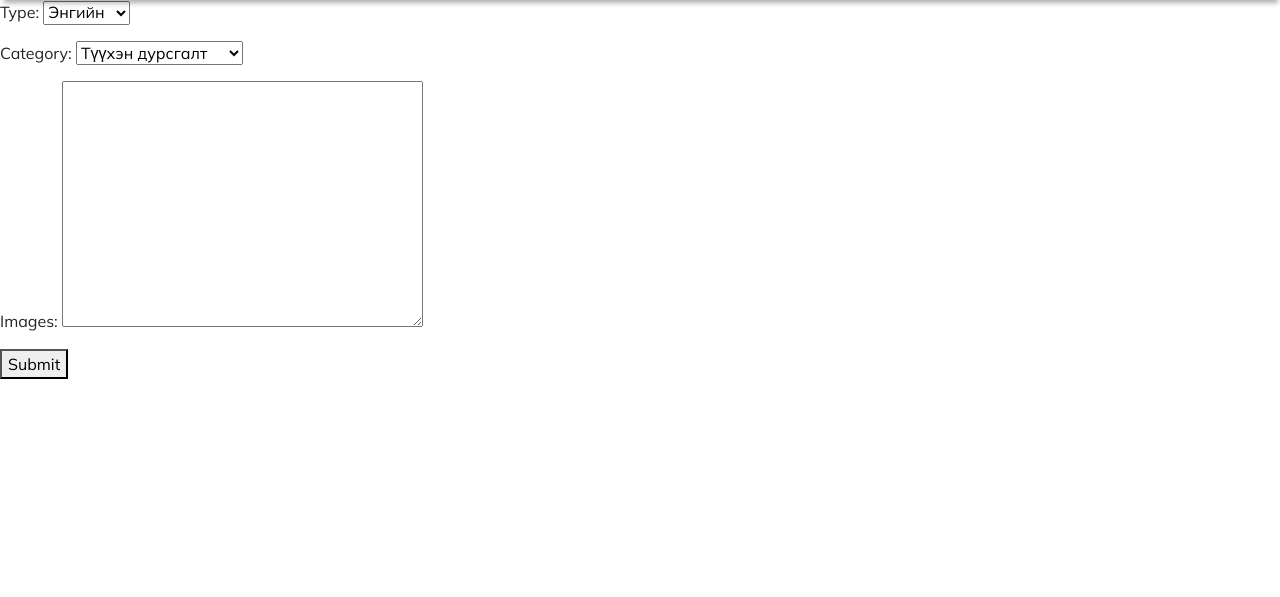
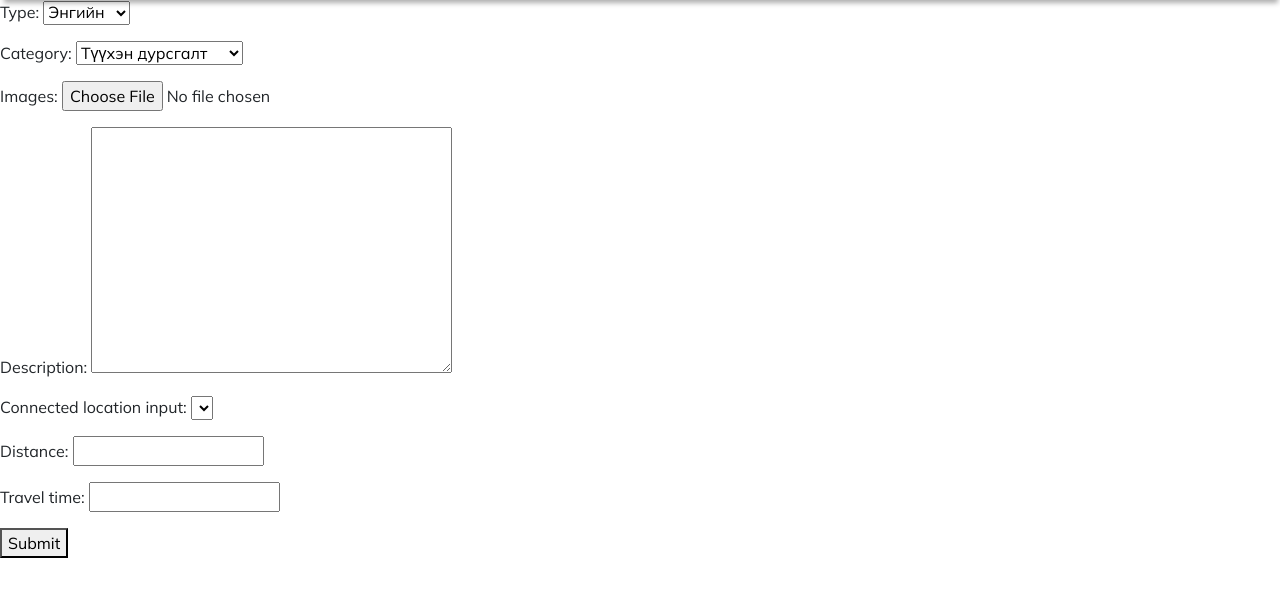
Before and after one commit to tseren1218/thesis, a Django app: page /new_location/ in a window 1280 px wide. Shown: the part 56-653 px from the top of the page. Run offline with Django 5.2, Linux system fonts and the light colour scheme; lists and menus that the app fills with data are empty; parts of the project's set-up code (start-up, migrations or seed data) failed here and were passed over.

Commit message:
fixed relationship form

```diff
--- a/django/mytrip/core/admin.py
+++ b/django/mytrip/core/admin.py
@@ -1,6 +1,6 @@
 from django.contrib import admin as dj_admin
 from django_neomodel import admin as neo_admin
-from .forms import *
+from .custom_forms import *
 from .models import *
 # Register your models here.
 
--- a/django/mytrip/core/forms.py
+++ b/django/mytrip/core/forms.py
@@ -1,5 +1,7 @@
 from django import forms
-from .models import *
+
+from core.models import Location
+
 
 class LocationForm(forms.ModelForm):
     class Meta:
@@ -24,35 +26,14 @@ class LocationForm(forms.ModelForm):
         ('other', 'Бусад'),
     ]
     category = forms.ChoiceField(choices=CATEGORY_CHOICES)
+    images = forms.FileField()
+    description = forms.CharField(widget=forms.Textarea)
 
-    # PROVINCE_CHOICES = [
-    #     ('Ulaanbaatar', 'Улаанбаатар'),
-    #     ('Bayan-Ulgii', 'Баян-Өлгий'),
-    #     ('Khovd', 'Ховд'),
-    #     ('Uvs', 'Увс'),
-    #     ('Zavkhan', 'Завхан'),
-    #     ('Gobi-Altai', 'Говь-Алтай'),
-    #     ('Arkhangai', 'Архангай'),
-    #     ('Uvurkhangai', 'Өвөрхангай'),
-    #     ('Khuvsgul', 'Хөвсгөл'),
-    #     ('Bulgan', 'Булган'),
-    #     ('Umnugovi', 'Өмнөговь'),
-    #     ('Dundgovi', 'Дундговь'),
-    #     ('Govisumber', 'Говьсүмбэр'),
-    #     ('Tuv', 'Төв'),
-    #     ('Selenge', 'Сэлэнгэ'),
-    #     ('Darkhan-Uul', 'Дархан-Уул'),
-    #     ('Orkhon', 'Орхон'),
-    #     ('Dornogovi', 'Дорноговь'),
-    #     ('Sukhbaatar', 'Сүхбаатар'),
-    #     ('Khentii', 'Хэнтий'),
-    #     ('Dornod', 'Дорнод'),
-    #     ('Bayankhongor', 'Баянхонгор'),
-    # ]
-    # province = forms.ChoiceField(choices=PROVINCE_CHOICES)
-
-    images = forms.CharField(widget=forms.Textarea)
-
-# class ConnectedLocationsForm(forms.Form):
-#     Location.nodes.all()
-    # connected_location = forms.ChoiceField(choices=Location.nodes.all())
+class ConnectedLocationsForm(forms.Form):
+    connected_locations = Location.nodes.all()
+    CONNECTED_LOCATION_CHOICES = []
+    for connected_location in connected_locations:
+        CONNECTED_LOCATION_CHOICES.append((connected_location, connected_location))
+    connected_location_input = forms.ChoiceField(choices=CONNECTED_LOCATION_CHOICES)
+    distance = forms.FloatField()
+    travel_time = forms.FloatField()
--- a/django/mytrip/core/models.py
+++ b/django/mytrip/core/models.py
@@ -2,6 +2,7 @@ from django.db import models
 # Create your models here.
 from django_neomodel import DjangoNode
 from neomodel import *
+from django import forms
 
 class Province(DjangoNode):
     uid = UniqueIdProperty(primary_key=True)
--- a/django/mytrip/core/templates/core/new_location.html
+++ b/django/mytrip/core/templates/core/new_location.html
@@ -5,7 +5,8 @@
 {% block content %}
     <form method="post">
         {% csrf_token %}
-        {{ form.as_p }}
+        {{ location_form.as_p }}
+        {{ connected_locations_form.as_p }}
         <button type="submit">Submit</button>
     </form>
 {% endblock %}
--- a/django/mytrip/core/views.py
+++ b/django/mytrip/core/views.py
@@ -1,7 +1,8 @@
 from datetime import timezone
 from django.shortcuts import redirect, render
+
+from core.forms import ConnectedLocationsForm, LocationForm
 from .models import *
-from .forms import *
 from django.contrib import messages
 # Create your views here.
 
@@ -21,14 +22,22 @@ def get_locations(request):
 #         return context
 
 def new_location(request):
+
     if request.method == 'POST':
-        form = LocationForm(request.POST)
-        if form.is_valid():
-            form.save()
+        location_form = LocationForm(request.POST)
+        connected_locations_form = ConnectedLocationsForm(request.POST)
+        if location_form.is_valid() and connected_locations_form.is_valid():
+            location = location_form.save()
+            distance = connected_locations_form.cleaned_data['distance']
+            travel_time = connected_locations_form.cleaned_data['travel_time']
+            nearest_location = connected_locations_form.cleaned_data['connected_location_input']
+            location.connected_locations.connect(Location.nodes.get(name=nearest_location), {'distance':distance, 'travel_time': travel_time})
             messages.success(request, 'Ажмилттай үүсгэлээ!')
-            return redirect('core:index')  # Redirect to a success page or another URL
+            return redirect('core:index')
         else:
             print("error form")
     else:
-        form = LocationForm()
-    return render(request, 'core/new_location.html', {'form': form})
+        location_form = LocationForm()
+        connected_locations_form = ConnectedLocationsForm()
+
+    return render(request, 'core/new_location.html', {'location_form': location_form, 'connected_locations_form': connected_locations_form})
```
Also changed, not shown: django/mytrip/core/custom_forms.py (added, +57 -0 lines).
